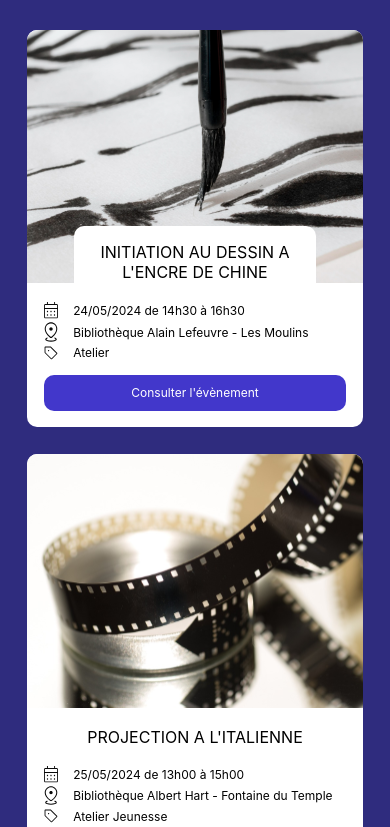
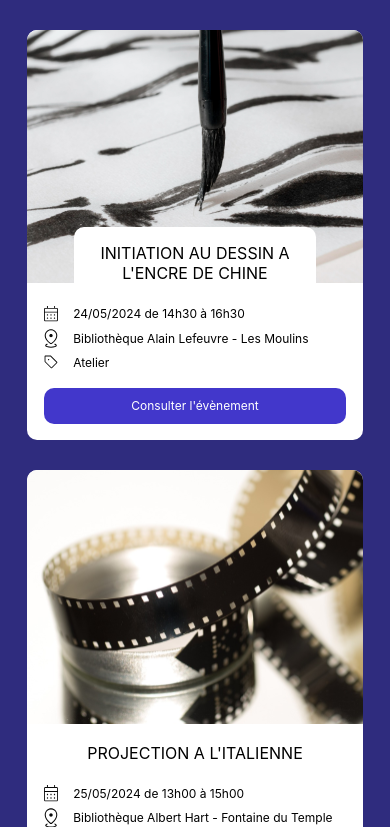
Before and after one commit to Aurore-Dimech/A11Y_2024_IIM, a React (Create React App) app: page / in a window 390 px wide. Shown: the part 1002-1829 px from the top of the page. Built offline with nearby package versions, Linux system fonts and the light colour scheme; the HTML template or start-up script is replaced by a standard one.

Commit message:
FIXED minor bug responsive main page

```diff
--- a/src/components/css/Agenda.css
+++ b/src/components/css/Agenda.css
@@ -176,7 +176,7 @@
     }
 
     .events-list li:not(:first-of-type) {
-        margin-top: 0.2rem;
+        margin-top: 0.4rem;
     }
 
     .activity1 .cards-info, .activity2 .cards-info, .activity3 .cards-info {
```
